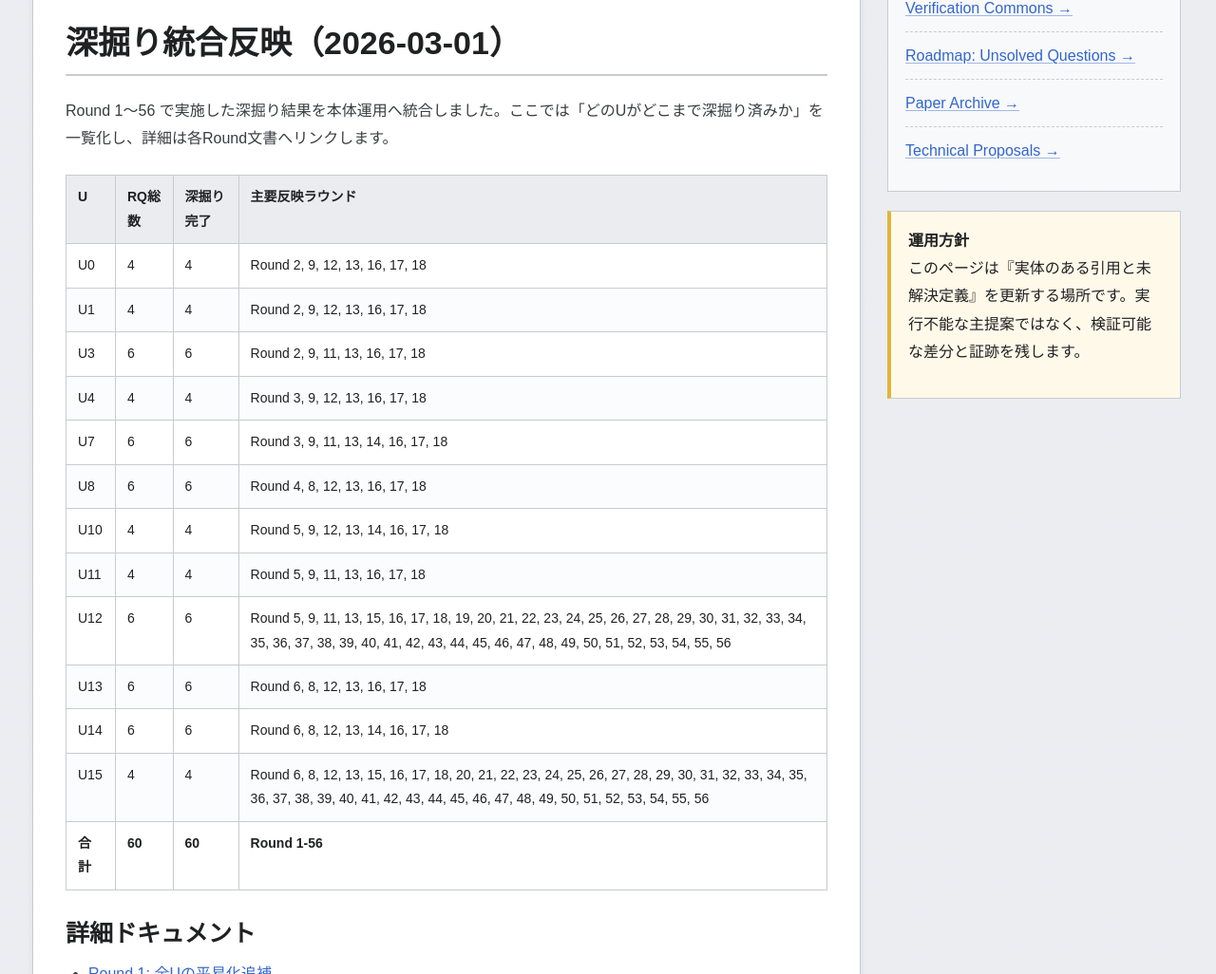
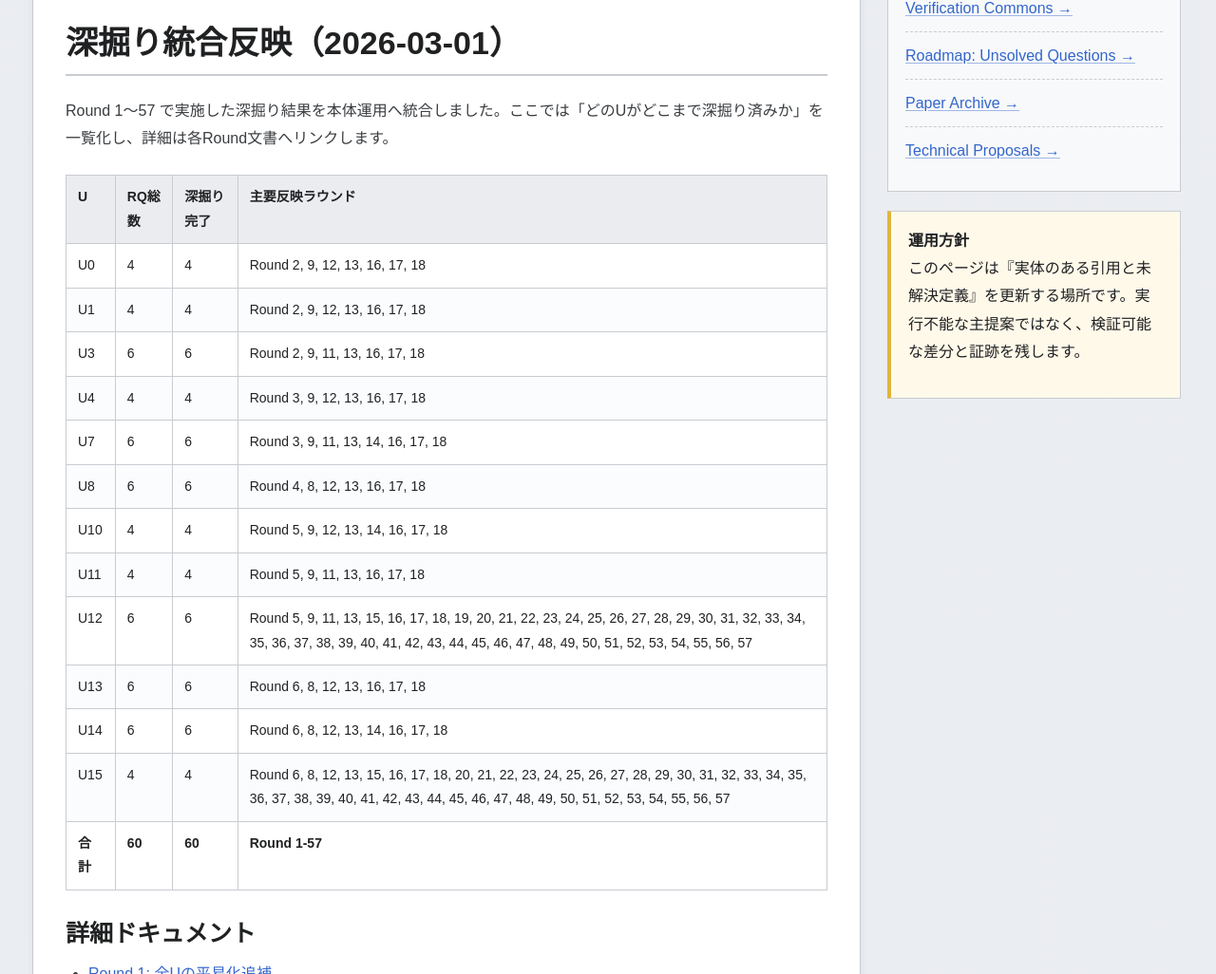
Before and after one commit to yasufumi-nakata/eegflow, a Jekyll site: the page built from research_harvest_50.md, in a window 1280 px wide and 1400 px high, scrolled down 6243 px. Shown: the part 152-1178 px from the top of the window at 95% size. Built offline with Jekyll 4.4.1, drawn with Linux system fonts in a browser that asks for light colours; some of the changed text lies outside the part shown.

Commit message:
Add Round 57 evidence completeness and publish gate

```diff
--- a/research_harvest_50.md
+++ b/research_harvest_50.md
@@ -156,7 +156,7 @@
 <section class="section" id="deepening-integration-20260301">
 <h2 class="section-title">深掘り統合反映（2026-03-01）</h2>
 <p>
-Round 1〜56 で実施した深掘り結果を本体運用へ統合しました。ここでは「どのUがどこまで深掘り済みか」を一覧化し、詳細は各Round文書へリンクします。
+Round 1〜57 で実施した深掘り結果を本体運用へ統合しました。ここでは「どのUがどこまで深掘り済みか」を一覧化し、詳細は各Round文書へリンクします。
 </p>
 <table class="data-table">
 <thead><tr><th>U</th><th>RQ総数</th><th>深掘り完了</th><th>主要反映ラウンド</th></tr></thead><tbody>
@@ -168,11 +168,11 @@
 <tr><td>U8</td><td>6</td><td>6</td><td>Round 4, 8, 12, 13, 16, 17, 18</td></tr>
 <tr><td>U10</td><td>4</td><td>4</td><td>Round 5, 9, 12, 13, 14, 16, 17, 18</td></tr>
 <tr><td>U11</td><td>4</td><td>4</td><td>Round 5, 9, 11, 13, 16, 17, 18</td></tr>
-<tr><td>U12</td><td>6</td><td>6</td><td>Round 5, 9, 11, 13, 15, 16, 17, 18, 19, 20, 21, 22, 23, 24, 25, 26, 27, 28, 29, 30, 31, 32, 33, 34, 35, 36, 37, 38, 39, 40, 41, 42, 43, 44, 45, 46, 47, 48, 49, 50, 51, 52, 53, 54, 55, 56</td></tr>
+<tr><td>U12</td><td>6</td><td>6</td><td>Round 5, 9, 11, 13, 15, 16, 17, 18, 19, 20, 21, 22, 23, 24, 25, 26, 27, 28, 29, 30, 31, 32, 33, 34, 35, 36, 37, 38, 39, 40, 41, 42, 43, 44, 45, 46, 47, 48, 49, 50, 51, 52, 53, 54, 55, 56, 57</td></tr>
 <tr><td>U13</td><td>6</td><td>6</td><td>Round 6, 8, 12, 13, 16, 17, 18</td></tr>
 <tr><td>U14</td><td>6</td><td>6</td><td>Round 6, 8, 12, 13, 14, 16, 17, 18</td></tr>
-<tr><td>U15</td><td>4</td><td>4</td><td>Round 6, 8, 12, 13, 15, 16, 17, 18, 20, 21, 22, 23, 24, 25, 26, 27, 28, 29, 30, 31, 32, 33, 34, 35, 36, 37, 38, 39, 40, 41, 42, 43, 44, 45, 46, 47, 48, 49, 50, 51, 52, 53, 54, 55, 56</td></tr>
-<tr><td><strong>合計</strong></td><td><strong>60</strong></td><td><strong>60</strong></td><td><strong>Round 1-56</strong></td></tr>
+<tr><td>U15</td><td>4</td><td>4</td><td>Round 6, 8, 12, 13, 15, 16, 17, 18, 20, 21, 22, 23, 24, 25, 26, 27, 28, 29, 30, 31, 32, 33, 34, 35, 36, 37, 38, 39, 40, 41, 42, 43, 44, 45, 46, 47, 48, 49, 50, 51, 52, 53, 54, 55, 56, 57</td></tr>
+<tr><td><strong>合計</strong></td><td><strong>60</strong></td><td><strong>60</strong></td><td><strong>Round 1-57</strong></td></tr>
 </tbody></table>
 
 <h3>詳細ドキュメント</h3>
@@ -233,6 +233,7 @@
 <li><a href="research_deepening_round54_2026-03-01.html">Round 54: preflight固定とraise反映チェックポイント整備</a></li>
 <li><a href="research_deepening_round55_2026-03-01.html">Round 55: 実行ログ雛形とkeep_watch繰越台帳の固定</a></li>
 <li><a href="research_deepening_round56_2026-03-01.html">Round 56: raise判定トレース台帳と次サイクル引継ぎ固定</a></li>
+<li><a href="research_deepening_round57_2026-03-01.html">Round 57: 証跡完全性チェックと公開反映ゲート固定</a></li>
 </ul>
 
 <h3>整合性監査（証跡）</h3>
@@ -568,6 +569,12 @@
 Round 56 のraise判定トレース台帳と次サイクル引継ぎ固定は
 <a href="automation/rq_regulation_raise_decision_trace_round56_2026-03-01.csv" target="_blank">rq_regulation_raise_decision_trace_round56_2026-03-01.csv</a>（問い別raise判定トレース台帳）と
 <a href="automation/rq_regulation_cycle_handoff_manifest_round56_2026-03-01.csv" target="_blank">rq_regulation_cycle_handoff_manifest_round56_2026-03-01.csv</a>（問い別次サイクル引継ぎマニフェスト）
+に記録しています。
+</p>
+<p class="small">
+Round 57 の証跡完全性チェックと公開反映ゲート固定は
+<a href="automation/rq_regulation_evidence_completeness_round57_2026-03-01.csv" target="_blank">rq_regulation_evidence_completeness_round57_2026-03-01.csv</a>（問い別証跡完全性チェック）と
+<a href="automation/rq_regulation_publish_gate_round57_2026-03-01.csv" target="_blank">rq_regulation_publish_gate_round57_2026-03-01.csv</a>（問い別公開反映ゲート）
 に記録しています。
 </p>
 </section>
```
Also changed, not shown: automation/rq_regulation_evidence_completeness_round57_2026-03-01.csv (added, +11 -0 lines), automation/rq_regulation_publish_gate_round57_2026-03-01.csv (added, +11 -0 lines), research_deepening_continue_guide_2026-03-01.md (+6 -2 lines), research_deepening_round57_2026-03-01.md (added, +64 -0 lines).
